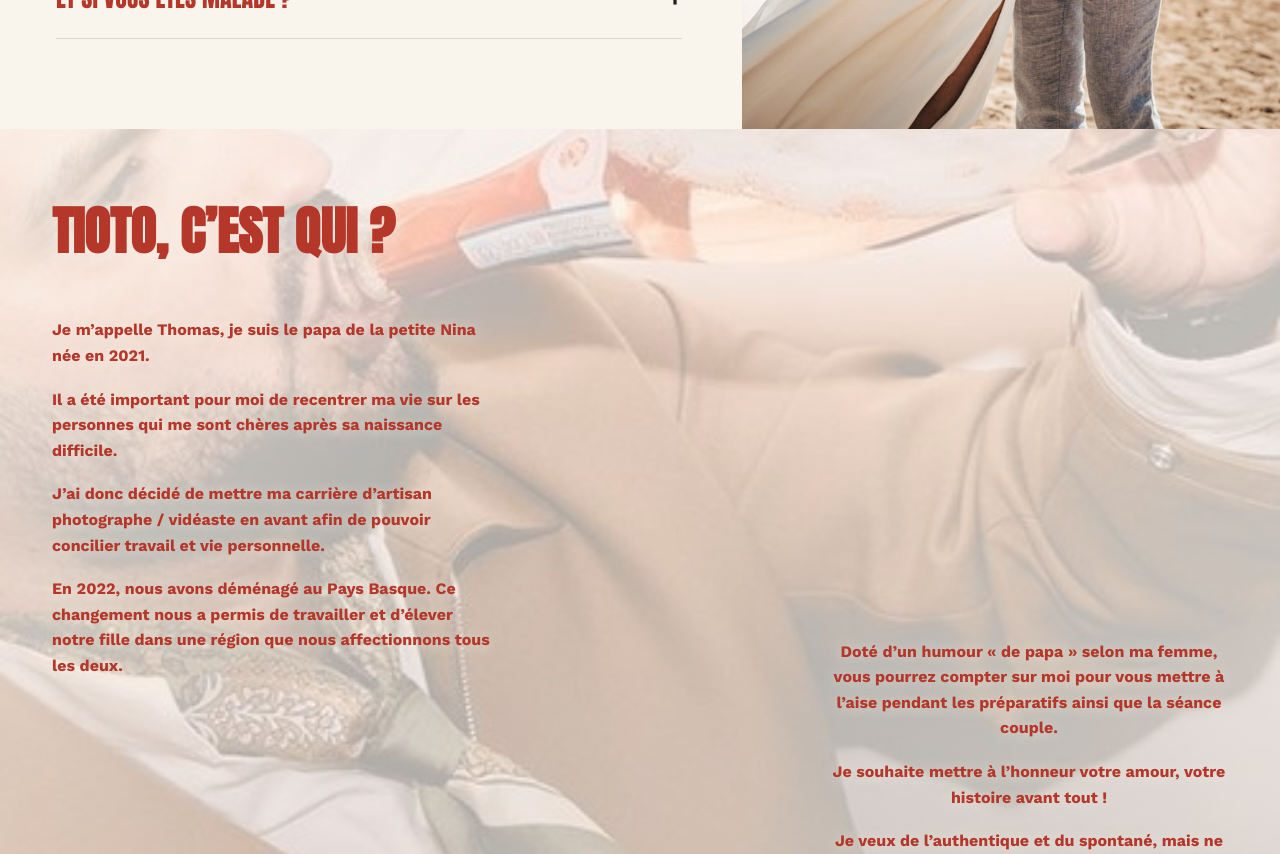
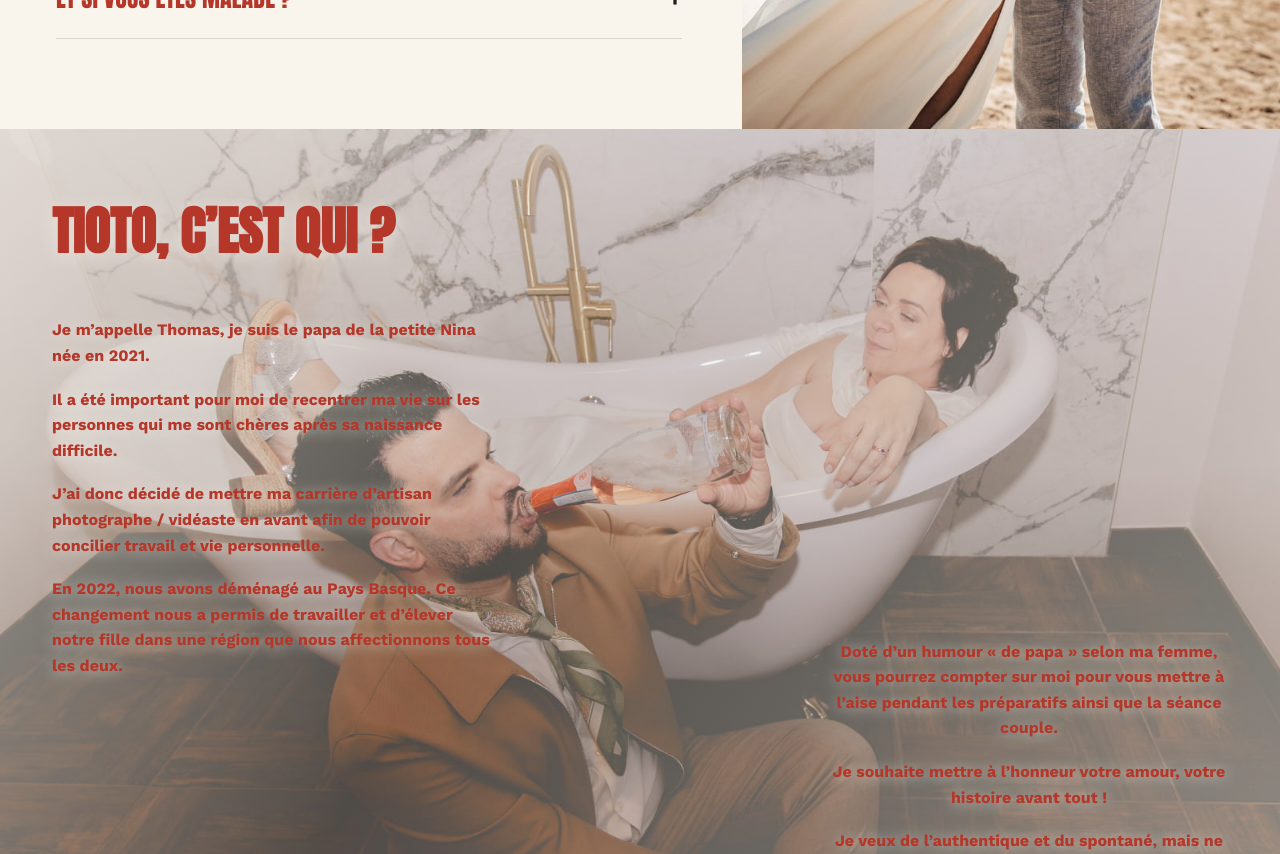
Before and after one commit to saslandeco-cmyk/tioto-photographe, a Next.js app: page / in a window 1280 px wide. Shown: the part 4320-5174 px from the top of the page. Built offline with nearby package versions, Linux system fonts and the light colour scheme.

Commit message:
Update image source in Tioto component

```diff
--- a/app/components/Tioto.js
+++ b/app/components/Tioto.js
@@ -5,7 +5,7 @@ export default function Tioto() {
   return (
     <section id="tioto" className={styles.section}>
       <Image
-        src="/images/tioto.jpg"
+        src="/images/photographe-mariage-landes-bordeaux-pays-basque.jpg"
         alt="Le photographe, verre à la main, dans une baignoire vintage en marbre"
         fill
         sizes="100vw"
```
